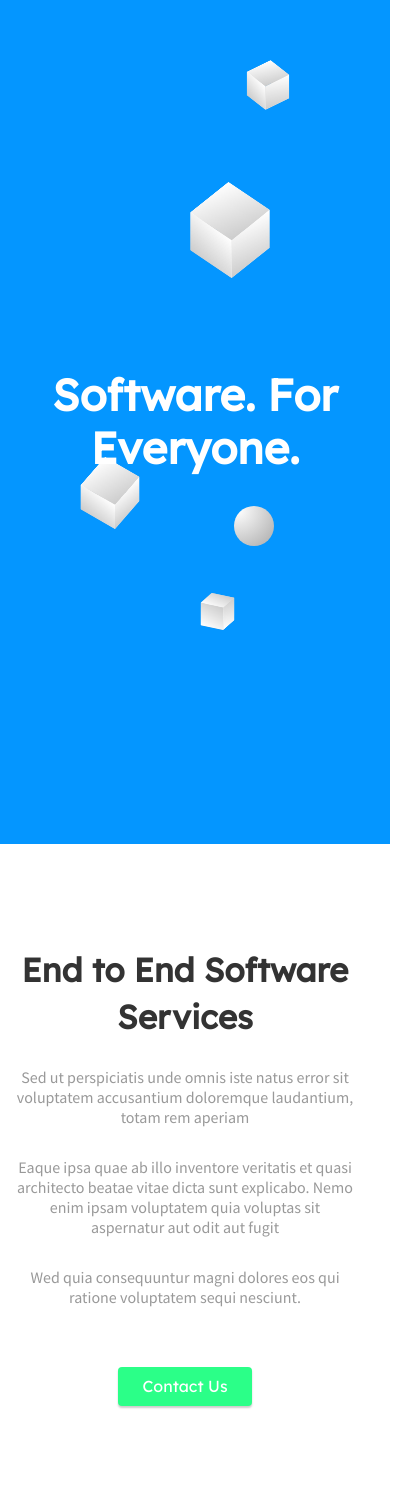
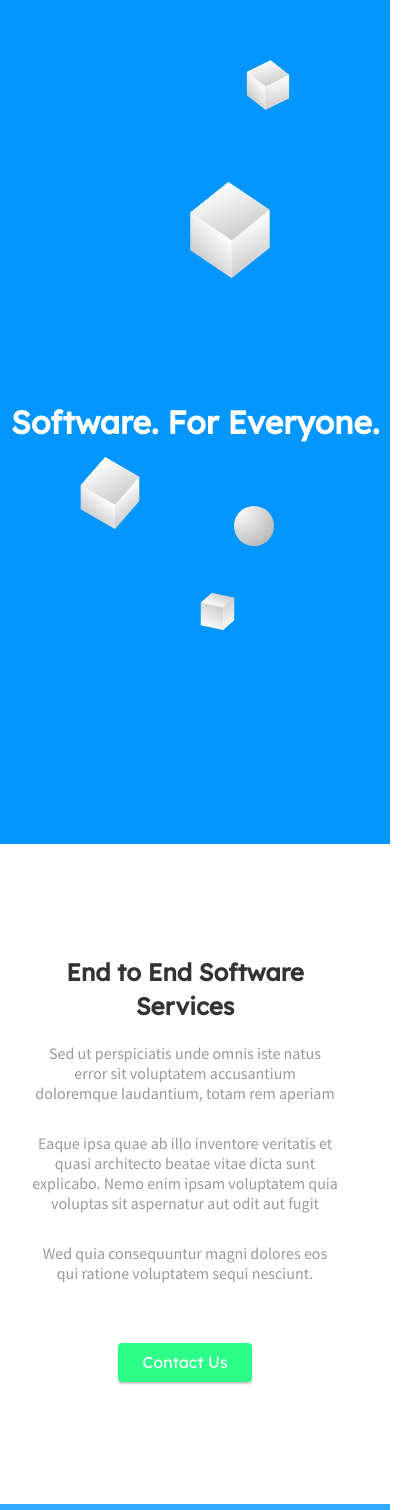
Before and after one commit to michaeldera/devshopzw, a React (Create React App) app: page / in a window 390 px wide. Shown: the top 1510 px of the page, 412 px wide, since content can reach past the window. Built offline with nearby package versions, Linux system fonts and the light colour scheme.

Commit message:
responsive mobile section

```diff
--- a/src/index.css
+++ b/src/index.css
@@ -13,8 +13,9 @@ h1, h2, h3, h4, h5, h6 {
   font-family: 'Lexend Deca', sans-serif;
 }
 
+
 p {
-  font-size: 28px;
+  font-size: 26px;
 }
 .section-heading{
   line-height: 1.4
@@ -44,3 +45,13 @@ p {
   box-shadow: 1px 3px 3px #ccc;
   transform: translateY(-1px);
 }
+
+@media only screen and (max-width: 760px) {
+  body {
+    font-size: 16px;
+  }
+
+  p {
+    font-size: 18px;
+  }
+}
--- a/src/pages/home/sections/services-section/services-section.css
+++ b/src/pages/home/sections/services-section/services-section.css
@@ -51,27 +51,24 @@
 }
 @media only screen and (max-width: 1200px) {
   .services-wrapper {
-    padding: 4rem ;
+    padding: 2rem ;
     grid-template-columns: 1fr;
-  }
-}
-@media only screen and (max-width: 800px) {
-  .services-component {
     text-align: center;
   }
-
-  .services-wrapper {
-    grid-template-columns: 1fr;
-    padding: 1rem;
-  }
-
   .services-card {
     grid-template-columns: 1fr 1fr;
   }
 }
 
-@media only screen and (max-width: 480px) {
+@media only screen and (max-width: 760px) {
   .services-card {
     grid-template-columns: 1fr;
   }
 }
+
+@media only screen and (max-width: 496px) {
+  .services-card {
+    margin: 0;
+    border-radius: 0;
+  }
+}
```
